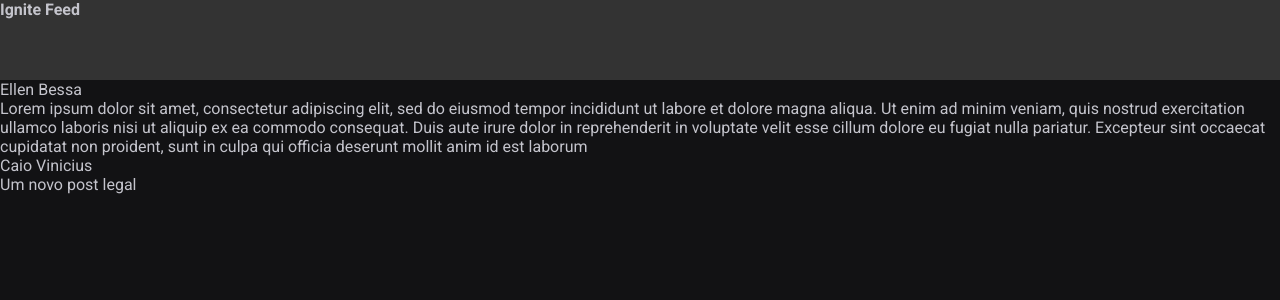
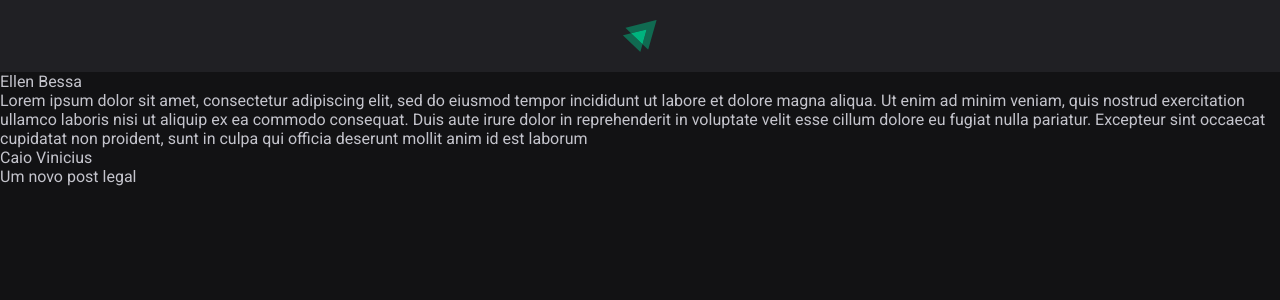
Before and after one commit to EllenBessa/iginite-feed, a React (Vite) app: page / in a window 1280 px wide. Shown: the top 300 px of the page. Built offline with nearby package versions, Linux system fonts and the light colour scheme.

Commit message:
feat: :lipstick: Estrutura da aplicação - Componente: Header

```diff
--- a/components/Header.module.css
+++ /dev/null
@@ -1,4 +0,0 @@
-.header {
-  background: #333;
-  height: 80px;
-}
--- a/src/App.jsx
+++ b/src/App.jsx
@@ -1,4 +1,4 @@
-import { Header } from "../components/Header";
+import { Header } from "./components/Header";
 import { Post } from "./Post";
 
 import "./global.css";
--- a/components/Header.jsx
+++ b/src/components/Header.jsx
@@ -1,9 +1,11 @@
 import styles from "./Header.module.css";
+
+import igniteLogo from "../assets/ignite-logo.svg";
 
 export function Header() {
   return (
     <header className={styles.header}>
-      <strong>Ignite Feed</strong>
+      <img src={igniteLogo} alt="Logotipo Ignite" />
     </header>
   );
 }
--- /dev/null
+++ b/src/components/Header.module.css
@@ -0,0 +1,11 @@
+.header {
+  padding: 1.25rem 0;
+  background: var(--gray-800);
+
+  display: flex;
+  justify-content: center;
+}
+
+.header img {
+  height: 2rem;
+}
```
Also changed, not shown: src/assets/ignite-logo.svg (added).
